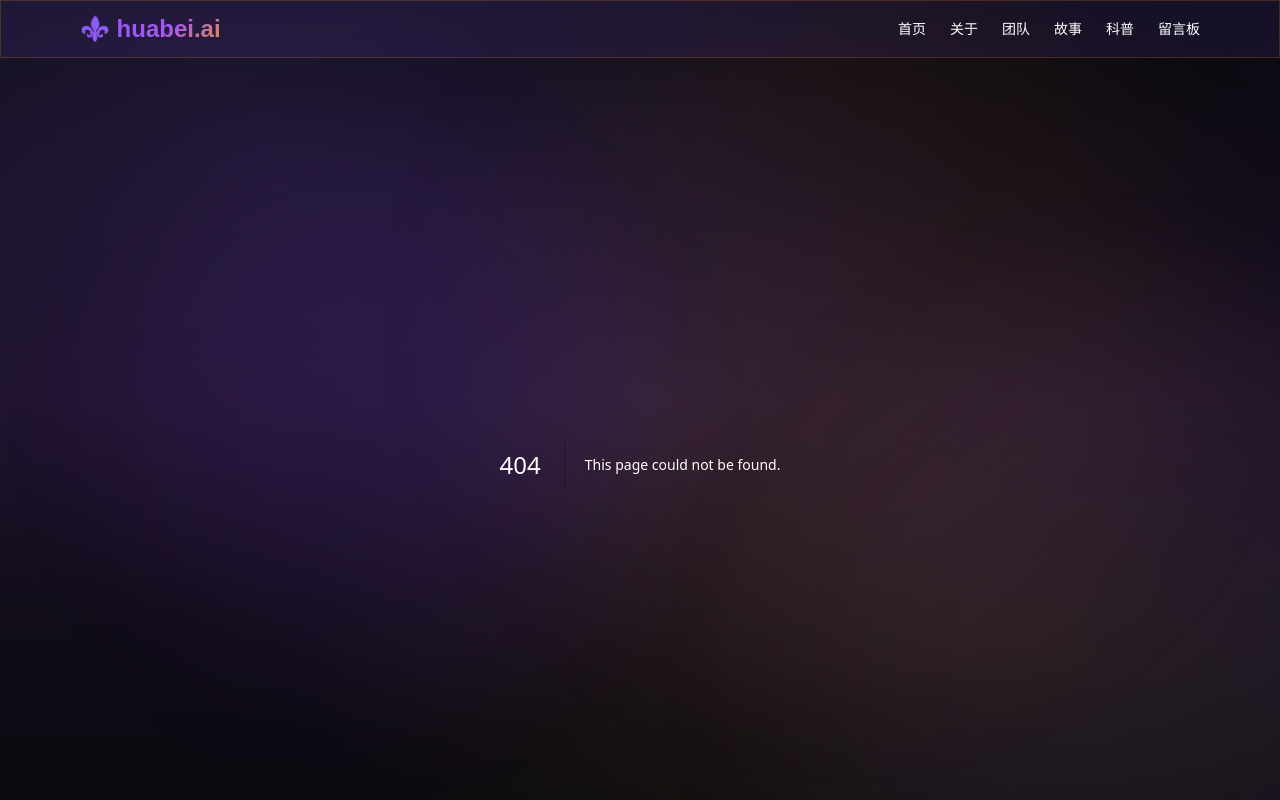
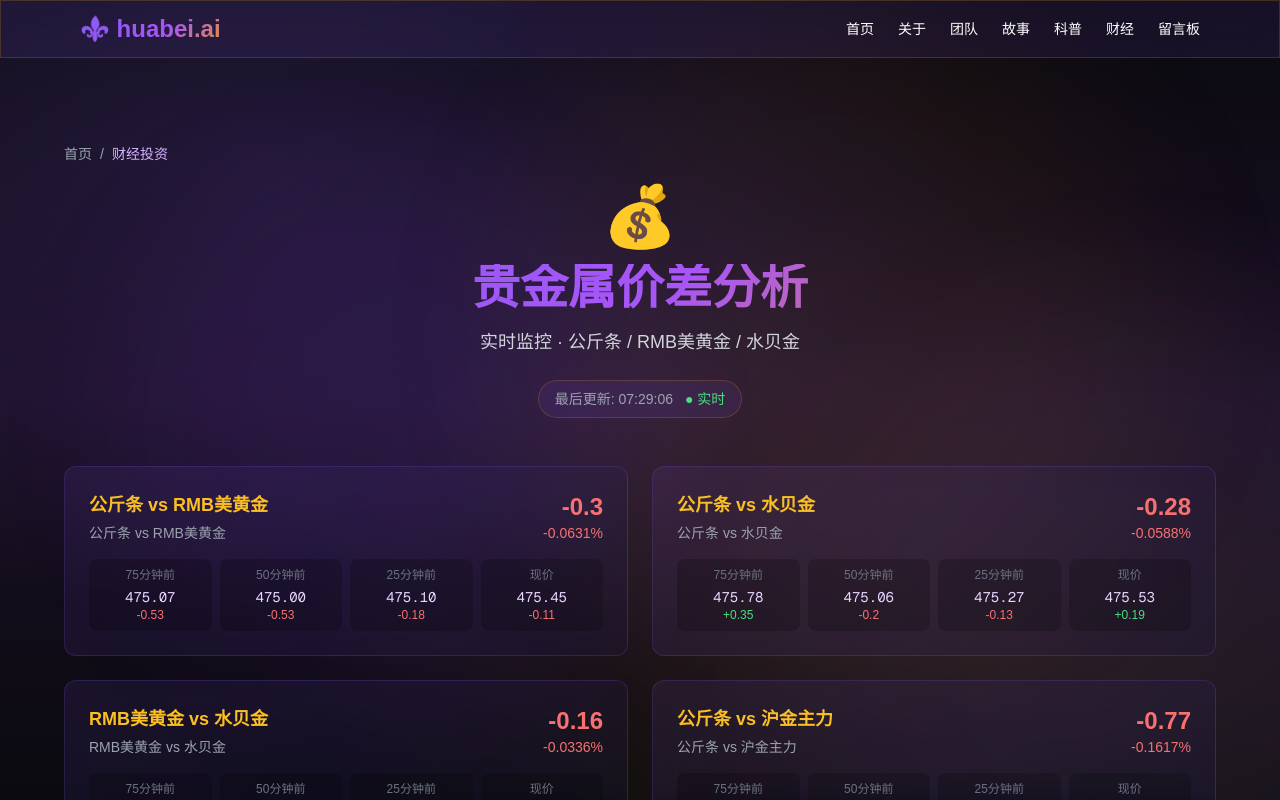
Before and after one commit to zyzlouis/huabei-ai, a Next.js app: page /finance in a window 1280 px wide. Before the commit this address had no page. Shown: the top 800 px of the page. Built offline with nearby package versions, Linux system fonts and the light colour scheme.

Commit message:
feat: 添加财经模块 - 贵金属价差分析

```diff
--- /dev/null
+++ b/src/app/finance/page.tsx
@@ -0,0 +1,117 @@
+'use client'
+
+import { useEffect, useState } from 'react'
+import { SpreadPair, generateMockPrices } from '@/lib/precious-metals'
+import Link from 'next/link'
+
+function SpreadCard({ pair }: { pair: SpreadPair }) {
+  const [data, setData] = useState<SpreadPair>(pair)
+
+  // 定时刷新数据
+  useEffect(() => {
+    const interval = setInterval(() => {
+      setData(generateMockPrices().find(p => p.id === pair.id) || pair)
+    }, 3000)
+
+    return () => clearInterval(interval)
+  }, [pair.id, pair])
+
+  const spreadClass = data.spread >= 0 ? 'text-green-400' : 'text-red-400'
+
+  return (
+    <div className="glass-card p-6 rounded-xl hover:scale-[1.02] transition-all duration-300">
+      {/* 标题 */}
+      <div className="flex items-center justify-between mb-4">
+        <div>
+          <h3 className="text-lg font-semibold text-amber-400">{data.name}</h3>
+          <div className="text-sm text-gray-400 mt-1">
+            {data.pair[0]} vs {data.pair[1]}
+          </div>
+        </div>
+        <div className="text-right">
+          <div className={`text-2xl font-bold ${spreadClass}`}>
+            {data.spread > 0 ? '+' : ''}{data.spread}
+          </div>
+          <div className={`text-sm ${spreadClass}`}>
+            {data.spreadPercent > 0 ? '+' : ''}{data.spreadPercent}%
+          </div>
+        </div>
+      </div>
+
+      {/* 4个价格点 */}
+      <div className="grid grid-cols-4 gap-2">
+        {data.prices.map((point, idx) => (
+          <div key={idx} className="text-center bg-black/20 rounded-lg p-2">
+            <div className="text-xs text-gray-500 mb-1">{point.time}</div>
+            <div className="font-mono text-sm text-purple-200">{point.price.toFixed(2)}</div>
+            <div className={`text-xs ${point.change >= 0 ? 'text-green-400' : 'text-red-400'}`}>
+              {point.change >= 0 ? '+' : ''}{point.change}
+            </div>
+          </div>
+        ))}
+      </div>
+    </div>
+  )
+}
+
+export default function FinancePage() {
+  const [pairs, setPairs] = useState<SpreadPair[]>([])
+  const [lastUpdate, setLastUpdate] = useState<string>('')
+
+  useEffect(() => {
+    const updatePrices = () => {
+      setPairs(generateMockPrices())
+      setLastUpdate(new Date().toLocaleTimeString('zh-CN'))
+    }
+
+    updatePrices()
+    const interval = setInterval(updatePrices, 3000)
+
+    return () => clearInterval(interval)
+  }, [])
+
+  return (
+    <div className="min-h-screen py-20 px-4">
+      <div className="max-w-6xl mx-auto">
+        {/* 面包屑导航 */}
+        <div className="mb-6 text-sm text-gray-400">
+          <Link href="/" className="hover:text-amber-400 transition-colors">首页</Link>
+          <span className="mx-2">/</span>
+          <span className="text-purple-300">财经投资</span>
+        </div>
+
+        {/* 头部 */}
+        <header className="text-center mb-12 animate-fadeIn">
+          <div className="text-6xl mb-4 float">💰</div>
+          <h1 className="text-4xl md:text-5xl font-bold text-gradient mb-4">
+            贵金属价差分析
+          </h1>
+          <p className="text-gray-300 text-lg mb-2">
+            实时监控 · 公斤条 / RMB美黄金 / 水贝金
+          </p>
+          <div className="text-sm text-gray-400 mt-4 glass inline-block px-4 py-2 rounded-full">
+            最后更新: {lastUpdate} <span className="text-green-400 ml-2">● 实时</span>
+          </div>
+        </header>
+
+        {/* 价差卡片网格 */}
+        <div className="grid grid-cols-1 md:grid-cols-2 gap-6 mb-12">
+          {pairs.map(pair => (
+            <SpreadCard key={pair.id} pair={pair} />
+          ))}
+        </div>
+
+        {/* 底部说明 */}
+        <footer className="glass-card rounded-xl p-8 text-center animate-fadeIn-delay-2">
+          <div className="text-4xl mb-3 float-delayed">⚜️</div>
+          <p className="text-gray-300 mb-2">
+            数据仅供模拟演示，实际交易请以真实市场数据为准
+          </p>
+          <p className="text-sm text-purple-300 mt-3">
+            由处女座·沙加开发 | Powered by 圣域AI军团
+          </p>
+        </footer>
+      </div>
+    </div>
+  )
+}
--- a/src/app/layout.tsx
+++ b/src/app/layout.tsx
@@ -55,6 +55,7 @@ export default function RootLayout({
               <Link href="/team" className="nav-link text-sm">团队</Link>
               <Link href="/stories" className="nav-link text-sm">故事</Link>
               <Link href="/science" className="nav-link text-sm">科普</Link>
+              <Link href="/finance" className="nav-link text-sm">财经</Link>
               <Link href="/guestbook" className="nav-link text-sm">留言板</Link>
             </div>
 
--- /dev/null
+++ b/src/lib/precious-metals.ts
@@ -0,0 +1,97 @@
+// 贵金属价格模拟数据
+
+export type PricePoint = {
+  time: string
+  price: number
+  change: number // 涨跌额
+}
+
+export type SpreadPair = {
+  id: string
+  name: string
+  pair: [string, string] // [左边, 右边]
+  prices: [PricePoint, PricePoint, PricePoint, PricePoint]
+  spread: number // 价差
+  spreadPercent: number // 价差百分比
+}
+
+// 基础价格（模拟）
+const basePrices: Record<string, number> = {
+  '公斤条': 475.5,
+  'RMB美黄金': 475.8,
+  '水贝金': 476.0,
+  '沪金主力': 476.2,
+  '黄金TD': 475.9,
+  '黄金9999': 476.1,
+}
+
+// 生成随机波动
+function randomWalk(base: number, volatility: number = 0.3): number {
+  const change = (Math.random() - 0.5) * 2 * volatility
+  return base + change
+}
+
+// 生成价格点
+function generatePricePoint(basePrice: number, timeOffset: number): PricePoint {
+  const price = randomWalk(basePrice, 0.2 + timeOffset * 0.05)
+  const change = price - basePrice + (Math.random() - 0.5) * 0.5
+  return {
+    time: timeOffset === 0 ? '现价' : `${timeOffset * 5}分钟前`,
+    price: Number(price.toFixed(2)),
+    change: Number(change.toFixed(2)),
+  }
+}
+
+// 生成价差交易对数据
+function generateSpreadPair(
+  id: string,
+  name: string,
+  left: string,
+  right: string
+): SpreadPair {
+  const leftBase = basePrices[left] || 476
+  const rightBase = basePrices[right] || 476
+
+  const prices: [PricePoint, PricePoint, PricePoint, PricePoint] = [
+    generatePricePoint(leftBase, 15),
+    generatePricePoint(leftBase, 10),
+    generatePricePoint(leftBase, 5),
+    generatePricePoint(leftBase, 0),
+  ]
+
+  const rightPrices: [PricePoint, PricePoint, PricePoint, PricePoint] = [
+    generatePricePoint(rightBase, 15),
+    generatePricePoint(rightBase, 10),
+    generatePricePoint(rightBase, 5),
+    generatePricePoint(rightBase, 0),
+  ]
+
+  const currentSpread = prices[3].price - rightPrices[3].price
+  const spreadPercent = (currentSpread / rightPrices[3].price) * 100
+
+  return {
+    id,
+    name,
+    pair: [left, right],
+    prices: prices as [PricePoint, PricePoint, PricePoint, PricePoint],
+    spread: Number(currentSpread.toFixed(2)),
+    spreadPercent: Number(spreadPercent.toFixed(4)),
+  }
+}
+
+// 所有价差交易对
+export function getAllSpreadPairs(): SpreadPair[] {
+  return [
+    generateSpreadPair('1', '公斤条 vs RMB美黄金', '公斤条', 'RMB美黄金'),
+    generateSpreadPair('2', '公斤条 vs 水贝金', '公斤条', '水贝金'),
+    generateSpreadPair('3', 'RMB美黄金 vs 水贝金', 'RMB美黄金', '水贝金'),
+    generateSpreadPair('4', '公斤条 vs 沪金主力', '公斤条', '沪金主力'),
+    generateSpreadPair('5', 'RMB美黄金 vs 黄金TD', 'RMB美黄金', '黄金TD'),
+    generateSpreadPair('6', '水贝金 vs 黄金9999', '水贝金', '黄金9999'),
+  ]
+}
+
+// 获取实时价格（带实时更新）
+export function generateMockPrices(): SpreadPair[] {
+  return getAllSpreadPairs()
+}
```
